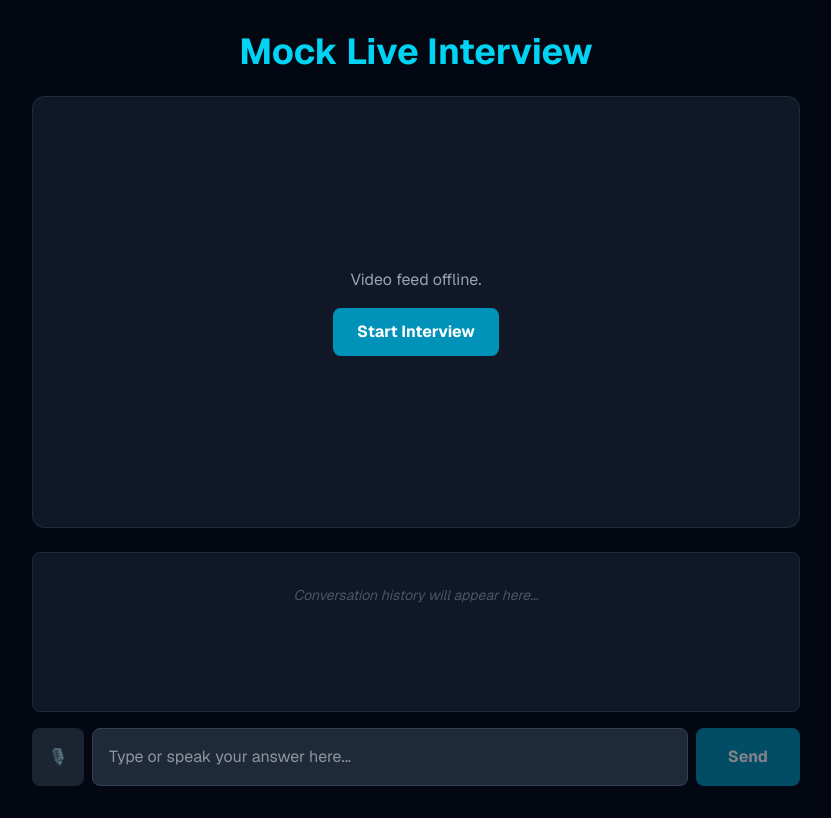
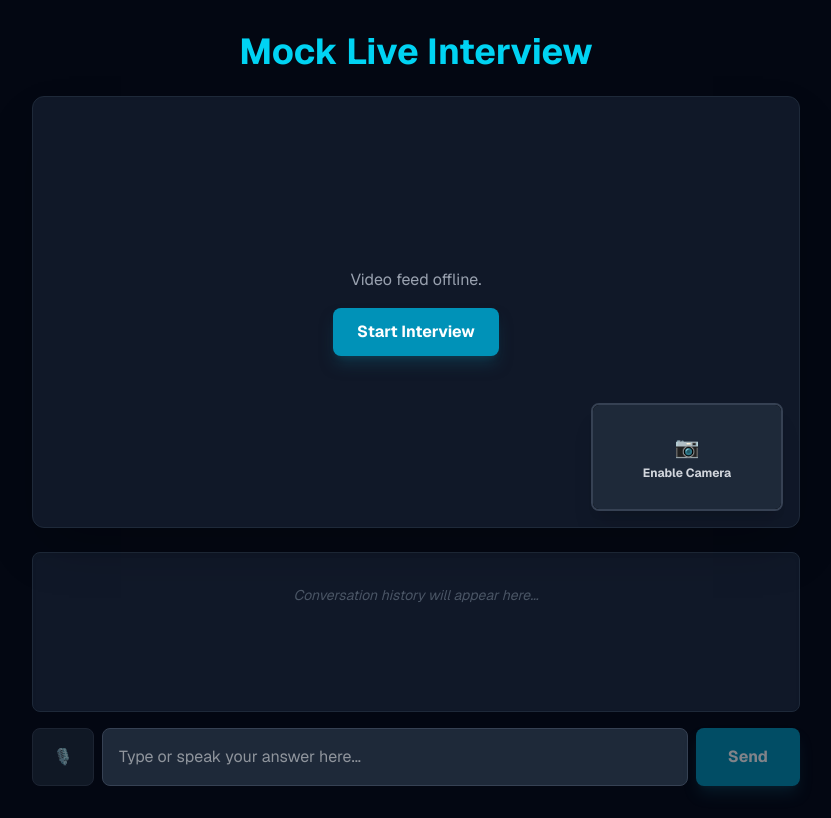
Before and after one commit to vighanesh2/TrueFace-AI-Interview-Platform, a Next.js app: page / in a window 1280 px wide. Shown: the whole page, without its empty margins (224-1055 px from the left). Built offline with nearby package versions, Linux system fonts and the light colour scheme.

Commit message:
fix: implemented liveavatar raw DOM attacher and echo test

```diff
--- a/app/page.tsx
+++ b/app/page.tsx
@@ -4,37 +4,63 @@ import { useEffect, useRef, useState } from "react";
 import { LiveAvatarSession, SessionEvent } from "@heygen/liveavatar-web-sdk";
 
 export default function Home() {
+  // --- STATE VARIABLES ---
   const [input, setInput] = useState("");
   const [messages, setMessages] = useState<{ role: string; text: string }[]>([]);
   const [isAvatarStarting, setIsAvatarStarting] = useState(false);
   const [isChatting, setIsChatting] = useState(false);
   const [sessionActive, setSessionActive] = useState(false);
 
-  // 🚨 NEW: Speech-to-Text State
+  // Audio & Video States
   const [isListening, setIsListening] = useState(false);
+  const [fillerCount, setFillerCount] = useState(0);
+  const [userVideoActive, setUserVideoActive] = useState(false);
+
+  // Refs
   const recognitionRef = useRef<any>(null);
+  const avatarRef = useRef<any>(null);
+  const userVideoRef = useRef<HTMLVideoElement>(null);
+  const interimFillerCountRef = useRef(0);
 
-  const avatarRef = useRef<any>(null);
-
-  // 🚨 NEW: Initialize Browser Native Speech Recognition
+  // --- INITIALIZE BROWSER SPEECH RECOGNITION & FILLER WORD TRACKER ---
   useEffect(() => {
     if (typeof window !== "undefined") {
-      // Support both standard and WebKit browsers (Chrome/Safari)
       const SpeechRecognition = (window as any).SpeechRecognition || (window as any).webkitSpeechRecognition;
 
       if (SpeechRecognition) {
         const recognition = new SpeechRecognition();
-        recognition.continuous = true; // Keep listening until they stop
-        recognition.interimResults = true; // Show words as they speak
+        recognition.continuous = true;
+        recognition.interimResults = true;
         recognition.lang = "en-US";
 
         recognition.onresult = (event: any) => {
           let currentTranscript = "";
+          let isFinalResult = false;
+
           for (let i = event.resultIndex; i < event.results.length; ++i) {
             currentTranscript += event.results[i][0].transcript;
+            if (event.results[i].isFinal) {
+              isFinalResult = true;
+            }
           }
-          // Update the text box with what they are saying
+
           setInput(currentTranscript);
+
+          // 🚨 THE FIX: Catch fillers in the raw interim text before Chrome sanitizes it!
+          const fillers = currentTranscript.match(/\b(um|uh|uhm|like|Ah|basically|literally)\b/gi);
+          const currentFillerAmount = fillers ? fillers.length : 0;
+
+          // If we found a NEW filler word in this split-second update, add the difference to our total
+          if (currentFillerAmount > interimFillerCountRef.current) {
+            const difference = currentFillerAmount - interimFillerCountRef.current;
+            setFillerCount(prev => prev + difference);
+            interimFillerCountRef.current = currentFillerAmount;
+          }
+
+          // Once Chrome finalizes the sentence, reset our local tracker for the next sentence
+          if (isFinalResult) {
+            interimFillerCountRef.current = 0;
+          }
         };
 
         recognition.onerror = (event: any) => {
@@ -53,19 +79,33 @@ export default function Home() {
     }
   }, []);
 
-  // 🚨 NEW: Toggle Microphone
+  // --- CAMERA CONTROL ---
+  const startUserCamera = async () => {
+    try {
+      const stream = await navigator.mediaDevices.getUserMedia({ video: true });
+      if (userVideoRef.current) {
+        userVideoRef.current.srcObject = stream;
+        setUserVideoActive(true);
+      }
+    } catch (err) {
+      console.error("Failed to access webcam:", err);
+      alert("Please allow webcam access to analyze your body language.");
+    }
+  };
+
+  // --- MICROPHONE CONTROL ---
   const toggleListening = () => {
     if (isListening) {
       recognitionRef.current?.stop();
       setIsListening(false);
     } else {
-      setInput(""); // Clear the box before they start talking
+      setInput("");
       recognitionRef.current?.start();
       setIsListening(true);
     }
   };
 
-  // Cleanly close the session to prevent Ghost Sessions
+  // --- AVATAR SESSION CONTROLS ---
   const stopAvatarSession = async () => {
     if (avatarRef.current) {
       try {
@@ -86,7 +126,6 @@ export default function Home() {
     }
   };
 
-  // 1. Start the Avatar Session
   const startAvatarSession = async () => {
     if (isAvatarStarting || sessionActive) return;
 
@@ -132,11 +171,10 @@ export default function Home() {
     }
   };
 
-  // 2. Handle Sending Messages
+  // --- CHAT & GEMINI PIPELINE ---
   const sendMessage = async () => {
     if (!input.trim() || isChatting) return;
 
-    // Stop listening automatically when they hit send
     if (isListening) {
       recognitionRef.current?.stop();
       setIsListening(false);
@@ -171,7 +209,6 @@ export default function Home() {
       }
 
       const aiResponse = chatData.response;
-
       setMessages((prev) => [...prev, { role: "ai", text: aiResponse }]);
 
       if (avatarRef.current) {
@@ -194,10 +231,16 @@ export default function Home() {
     }
   };
 
+  // --- COMPONENT CLEANUP ---
   useEffect(() => {
     return () => {
       if (avatarRef.current) {
         avatarRef.current.stop().catch(console.error);
+      }
+      // Stop the webcam if they navigate away
+      if (userVideoRef.current && userVideoRef.current.srcObject) {
+         const stream = userVideoRef.current.srcObject as MediaStream;
+         stream.getTracks().forEach(track => track.stop());
       }
     };
   }, []);
@@ -206,25 +249,63 @@ export default function Home() {
     <main className="flex min-h-screen flex-col items-center justify-center p-8 bg-gray-950 text-white font-sans">
       <h1 className="text-4xl font-bold mb-6 text-cyan-400">Mock Live Interview</h1>
 
-      {/* Video Player Container */}
-      <div className="w-full max-w-3xl aspect-video bg-gray-900 border border-gray-800 rounded-xl overflow-hidden mb-6 relative flex items-center justify-center">
+      {/* --- VIDEO UI CONTAINER --- */}
+      <div className="w-full max-w-3xl aspect-video bg-gray-900 border border-gray-800 rounded-xl overflow-hidden mb-6 relative flex items-center justify-center shadow-2xl">
 
+        {/* The HeyGen Avatar */}
         <video
           id="avatar-video"
           autoPlay
           playsInline
-          className={`w-full h-full object-cover ${sessionActive ? 'block' : 'hidden'}`}
+          // Note: scale-110 and translate-y-4 creates the "News Anchor" zoom effect
+          className={`w-full h-full object-cover scale-110 translate-y-4 ${sessionActive ? 'block' : 'hidden'}`}
         >
           <track kind="captions" />
         </video>
 
+        {/* Live Metrics Dashboard */}
+        {sessionActive && (
+          <div className="absolute top-4 left-4 bg-gray-900/80 backdrop-blur-sm border border-gray-700 p-3 rounded-lg z-20 transition-all">
+            <p className="text-[10px] text-gray-400 uppercase font-bold tracking-wider mb-1">Live Metrics</p>
+            <div className="flex items-center gap-2">
+              <span className="text-lg">🗣️</span>
+              <div>
+                <p className="text-sm text-white">Filler Words: <span className={fillerCount > 5 ? "text-red-400 font-bold" : "text-green-400 font-bold"}>{fillerCount}</span></p>
+              </div>
+            </div>
+          </div>
+        )}
+
+        {/* User Local Camera (Picture in Picture) */}
+        <div className="absolute bottom-4 right-4 w-48 aspect-video bg-black rounded-lg overflow-hidden border-2 border-gray-700 shadow-xl z-20 group">
+
+          {/* Always render button, hide when active */}
+          <button
+            onClick={startUserCamera}
+            className={`w-full h-full flex flex-col items-center justify-center bg-gray-800 hover:bg-gray-700 text-xs text-gray-300 font-bold transition-colors ${userVideoActive ? 'hidden' : 'flex'}`}
+          >
+            <span className="text-xl mb-1">📷</span>
+            Enable Camera
+          </button>
+
+          {/* Always render video, hide when inactive */}
+          <video
+            ref={userVideoRef}
+            autoPlay
+            playsInline
+            muted // Keep muted so we don't cause an echo loop!
+            className={`w-full h-full object-cover transform -scale-x-100 ${userVideoActive ? 'block' : 'hidden'}`}
+          />
+        </div>
+
+        {/* Start/End Interview Overlays */}
         {!sessionActive && (
           <div className="absolute z-10 flex flex-col items-center gap-4">
             <p className="text-gray-400">Video feed offline.</p>
             <button
               onClick={startAvatarSession}
               disabled={isAvatarStarting}
-              className="bg-cyan-600 hover:bg-cyan-500 text-white font-bold py-3 px-6 rounded-lg transition-colors disabled:opacity-50"
+              className="bg-cyan-600 hover:bg-cyan-500 text-white font-bold py-3 px-6 rounded-lg transition-colors shadow-lg shadow-cyan-900/50 disabled:opacity-50"
             >
               {isAvatarStarting ? "Booting up Avatar..." : "Start Interview"}
             </button>
@@ -234,32 +315,36 @@ export default function Home() {
         {sessionActive && (
           <button
             onClick={stopAvatarSession}
-            className="absolute top-4 right-4 bg-red-600/80 hover:bg-red-500 text-white text-sm font-bold py-2 px-4 rounded-lg backdrop-blur-sm transition-colors"
+            className="absolute top-4 right-4 bg-red-600/80 hover:bg-red-500 text-white text-sm font-bold py-2 px-4 rounded-lg backdrop-blur-sm transition-colors z-20"
           >
             End Interview
           </button>
         )}
       </div>
 
-      {/* Chat Interface */}
+      {/* --- CHAT INTERFACE --- */}
       <div className="w-full max-w-3xl flex flex-col gap-4">
-        <div className="h-40 overflow-y-auto bg-gray-900 border border-gray-800 rounded-lg p-4 flex flex-col gap-2">
+        {/* Chat History */}
+        <div className="h-40 overflow-y-auto bg-gray-900 border border-gray-800 rounded-lg p-4 flex flex-col gap-2 shadow-inner">
           {messages.map((msg, idx) => (
-            <div key={idx} className={`p-2 rounded max-w-[85%] ${msg.role === "user" ? "bg-cyan-900 self-end" : "bg-gray-800 self-start"}`}>
-              <span className="font-bold text-xs text-gray-400 block">{msg.role === "user" ? "You" : "Interviewer"}</span>
-              <span className="text-sm">{msg.text}</span>
+            <div key={idx} className={`p-3 rounded-lg max-w-[85%] ${msg.role === "user" ? "bg-cyan-900/50 border border-cyan-800 self-end" : "bg-gray-800 border border-gray-700 self-start"}`}>
+              <span className="font-bold text-[10px] uppercase tracking-wider text-gray-400 block mb-1">
+                {msg.role === "user" ? "You" : "Interviewer"}
+              </span>
+              <span className="text-sm text-gray-100">{msg.text}</span>
             </div>
           ))}
           {messages.length === 0 && <p className="text-gray-600 text-sm italic text-center mt-4">Conversation history will appear here...</p>}
         </div>
 
+        {/* Input Bar */}
         <div className="flex gap-2">
-          {/* 🚨 NEW: Microphone Button */}
+          {/* Microphone Button */}
           <button
             onClick={toggleListening}
             disabled={!sessionActive || isChatting}
-            className={`flex items-center justify-center px-4 rounded-lg transition-colors disabled:opacity-50 ${
-              isListening ? "bg-red-600 hover:bg-red-500 animate-pulse" : "bg-gray-700 hover:bg-gray-600"
+            className={`flex items-center justify-center px-5 rounded-lg transition-all duration-300 disabled:opacity-50 ${
+              isListening ? "bg-red-600 hover:bg-red-500 animate-pulse shadow-lg shadow-red-900/50" : "bg-gray-800 border border-gray-700 hover:bg-gray-700"
             }`}
             title={isListening ? "Stop Listening" : "Start Microphone"}
           >
@@ -272,14 +357,14 @@ export default function Home() {
             onChange={(e) => setInput(e.target.value)}
             onKeyDown={(e) => e.key === "Enter" && sendMessage()}
             placeholder="Type or speak your answer here..."
-            className="flex-1 bg-gray-800 border border-gray-700 rounded-lg p-4 text-white focus:outline-none focus:border-cyan-500"
+            className="flex-1 bg-gray-800 border border-gray-700 rounded-lg p-4 text-white focus:outline-none focus:border-cyan-500 focus:ring-1 focus:ring-cyan-500 transition-all"
             disabled={!sessionActive || isChatting}
           />
 
           <button
             onClick={sendMessage}
-            disabled={!sessionActive || isChatting}
-            className="bg-cyan-600 hover:bg-cyan-500 text-white font-bold py-4 px-8 rounded-lg transition-colors disabled:opacity-50"
+            disabled={!sessionActive || isChatting || (!input.trim() && !isListening)}
+            className="bg-cyan-600 hover:bg-cyan-500 text-white font-bold py-4 px-8 rounded-lg transition-colors shadow-lg shadow-cyan-900/50 disabled:opacity-50"
           >
             {isChatting ? "Thinking..." : "Send"}
           </button>
```
